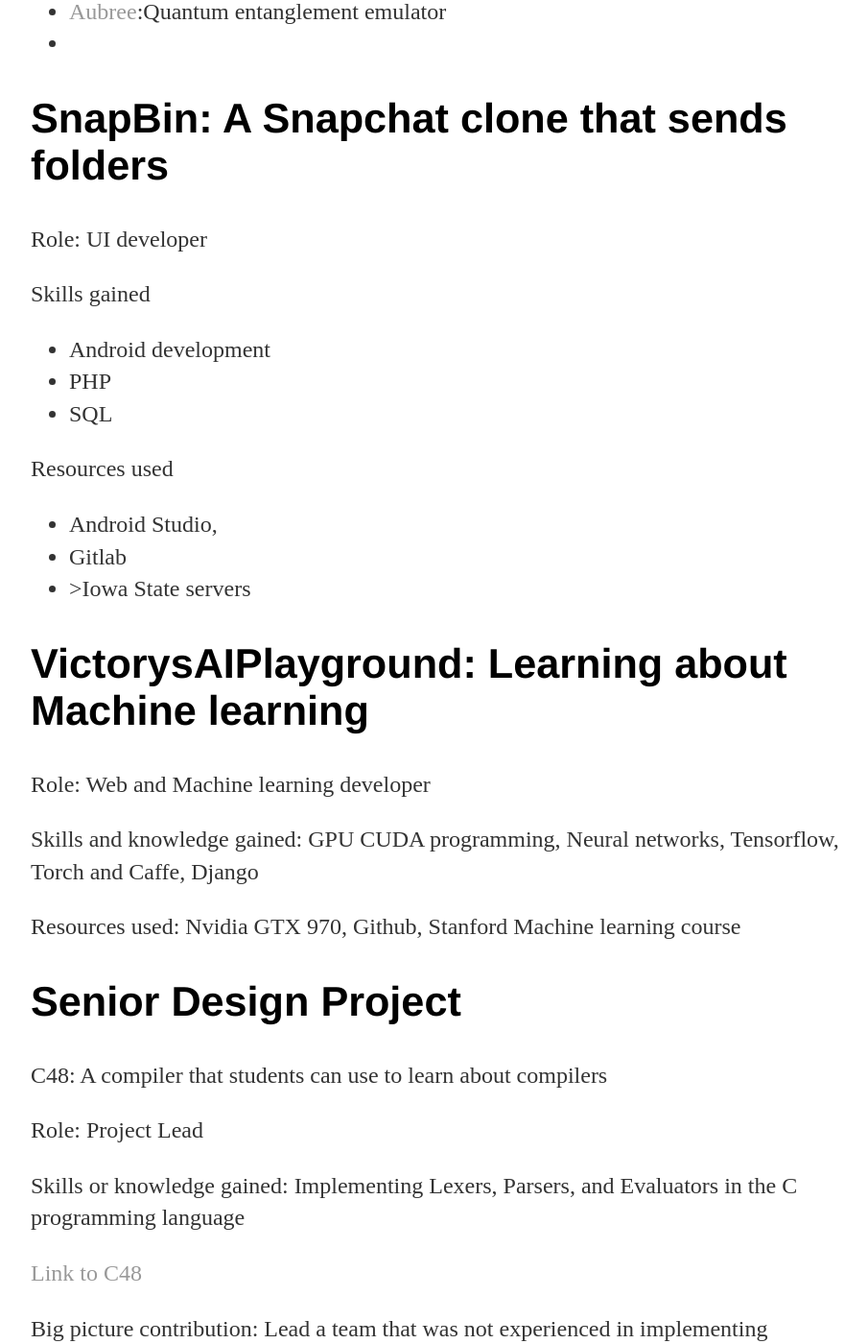
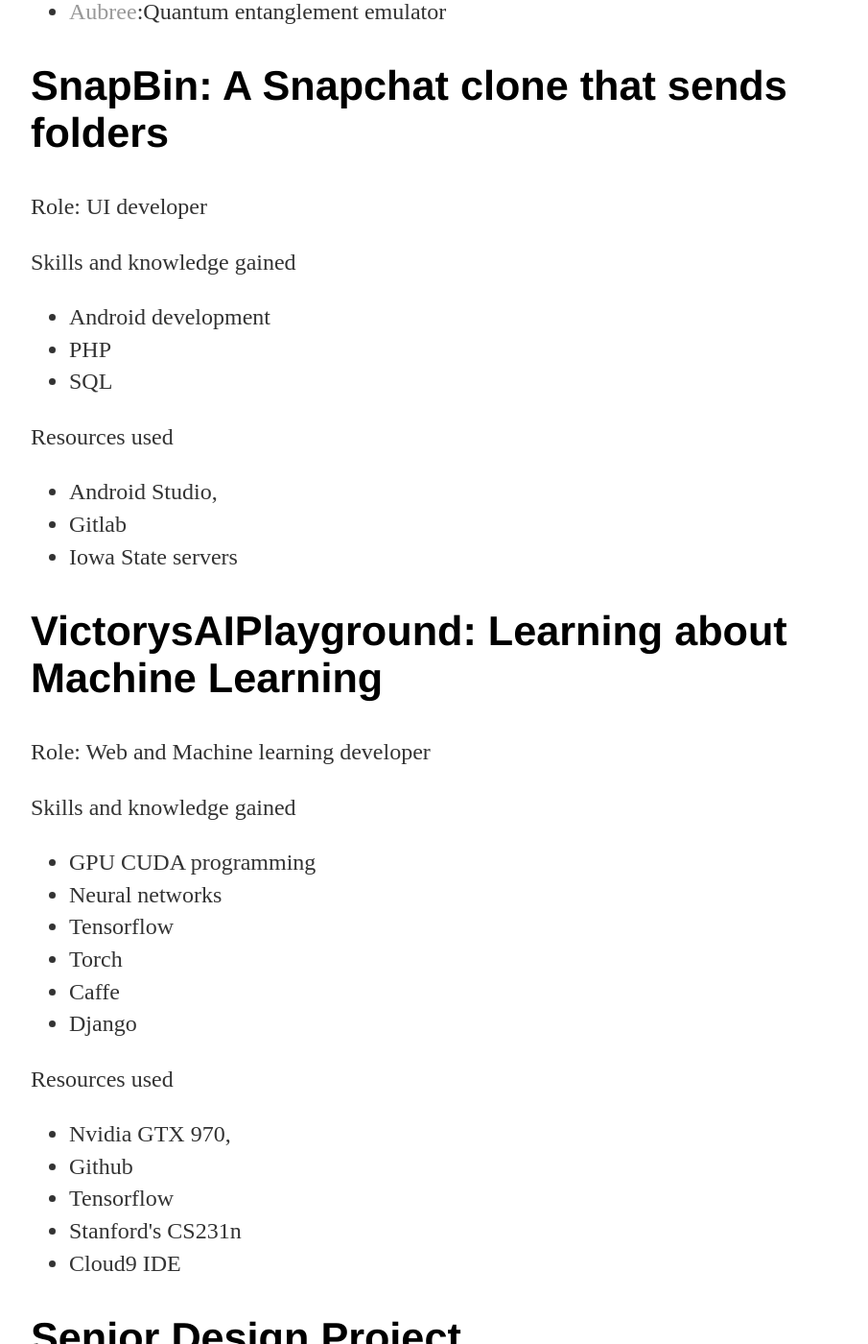
Before and after one commit to vtomole/vtomole.github.io, a Jekyll site: the page built from index.html, in a window 1280 px wide and 1400 px high, scrolled down 1188 px. Shown: the whole window at 96% size, without its empty margins (160-1065 px from the left). Built offline with Jekyll 4.4.1, drawn with Linux system fonts in a browser that asks for light colours.

Commit message:
listed aiplayground

```diff
--- a/index.html
+++ b/index.html
@@ -40,7 +40,7 @@
 
 			  	  <ul>
 				    <li><a href="http://qchackers.com/viz">qc-hack-harvard</a>: Visualizing quantum algorithms on the web browser</li>
-				    <li><a href="http://aubree.herokuapp.com/qcvm">Aubree</a>:Quantum entanglement emulator <li>
+				    <li><a href="http://aubree.herokuapp.com/qcvm">Aubree</a>:Quantum entanglement emulator </li>
 
 				  </ul>
 
@@ -50,7 +50,7 @@
 
 			  <p><h2>SnapBin: A Snapchat clone that sends folders</h2> </p>
 			  <p>Role: UI developer</p>
-			  <p>Skills gained<p>
+			  <p>Skills and knowledge gained<p>
 			     <ul>
 			    <li>Android development</li>
 			    <li>PHP</li>
@@ -61,16 +61,35 @@
 			  <ul>
 			    <li>Android Studio,</li>
 			    <li> Gitlab </li>
-			    <li>>Iowa State servers</li>
+			    <li>Iowa State servers</li>
 
 			    </ul>
 
 
 
-			  <p><h2>VictorysAIPlayground: Learning about Machine learning</h2></p>
+			  <p><h2>VictorysAIPlayground: Learning about Machine Learning</h2></p>
 			  <p> Role: Web and Machine learning developer</p>
-			  <p> Skills and knowledge gained: GPU CUDA programming, Neural networks, Tensorflow, Torch and Caffe, Django</p>
-			  <p> Resources used: Nvidia GTX 970, Github, Stanford Machine learning course</p>
+
+
+			    <p>Skills and knowledge gained<p>
+			     <ul>
+			    <li> GPU CUDA programming</li>
+			    <li> Neural networks</li>
+			    <li>Tensorflow</li>
+			    <li>Torch</li>
+			    <li>Caffe</li>
+			    <li>Django</li>
+			       </ul>
+			  <p> Resources used</p>
+			   <ul>
+			    <li>Nvidia GTX 970,</li>
+			    <li>Github</li>
+			    <li>Tensorflow</li>
+			    <li>Stanford's CS231n</li>
+			    <li>Cloud9 IDE</li>
+
+			       </ul>
+			   </p>
 
 
 
```
